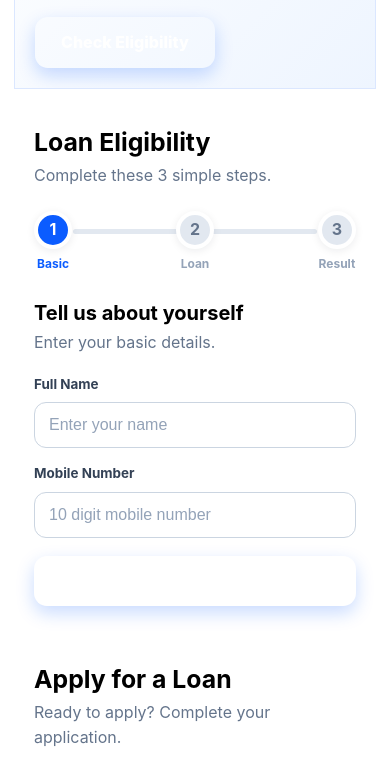
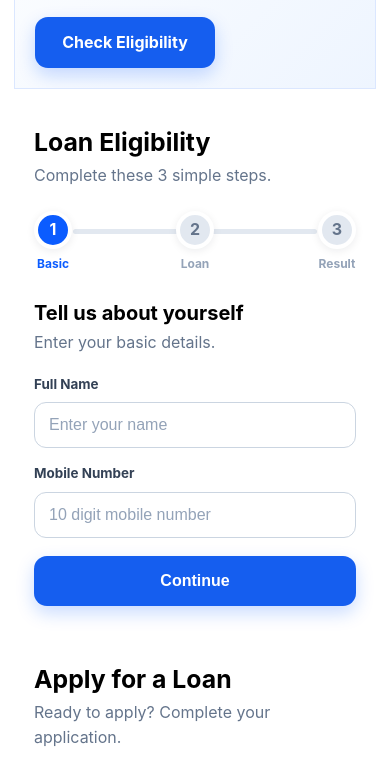
Before and after one commit to Vk91272/Shyam-Fincorp, a website: page index.html in a window 390 px wide. Shown: the part 306-1076 px from the top of the page. Drawn offline with Linux system fonts and the light colour scheme.

Commit message:
Refactor button styles and enhance responsiveness
Updated styles for buttons and added responsive design adjustments.

```diff
--- a/style-final.css
+++ b/style-final.css
@@ -831,3 +831,33 @@ th { background: #f8fafc; color: #334155; font-size: .84rem; }
   .step-buttons { flex-direction: column; }
   .header-btn { padding: 9px 11px; }
 }
+/* Button visibility fix */
+.primary-btn,
+.header-btn {
+  background: #155eef !important;
+  color: #ffffff !important;
+  border: none !important;
+  font-weight: 700 !important;
+  cursor: pointer;
+}
+
+.primary-btn:hover,
+.header-btn:hover {
+  background: #0d47c9 !important;
+  color: #ffffff !important;
+}
+
+.secondary-btn {
+  background: #ffffff !important;
+  color: #155eef !important;
+  border: 1px solid #155eef !important;
+  font-weight: 700 !important;
+}
+
+.hero-btn {
+  background: #155eef !important;
+  color: #ffffff !important;
+  display: inline-flex;
+  align-items: center;
+  justify-content: center;
+}
```
